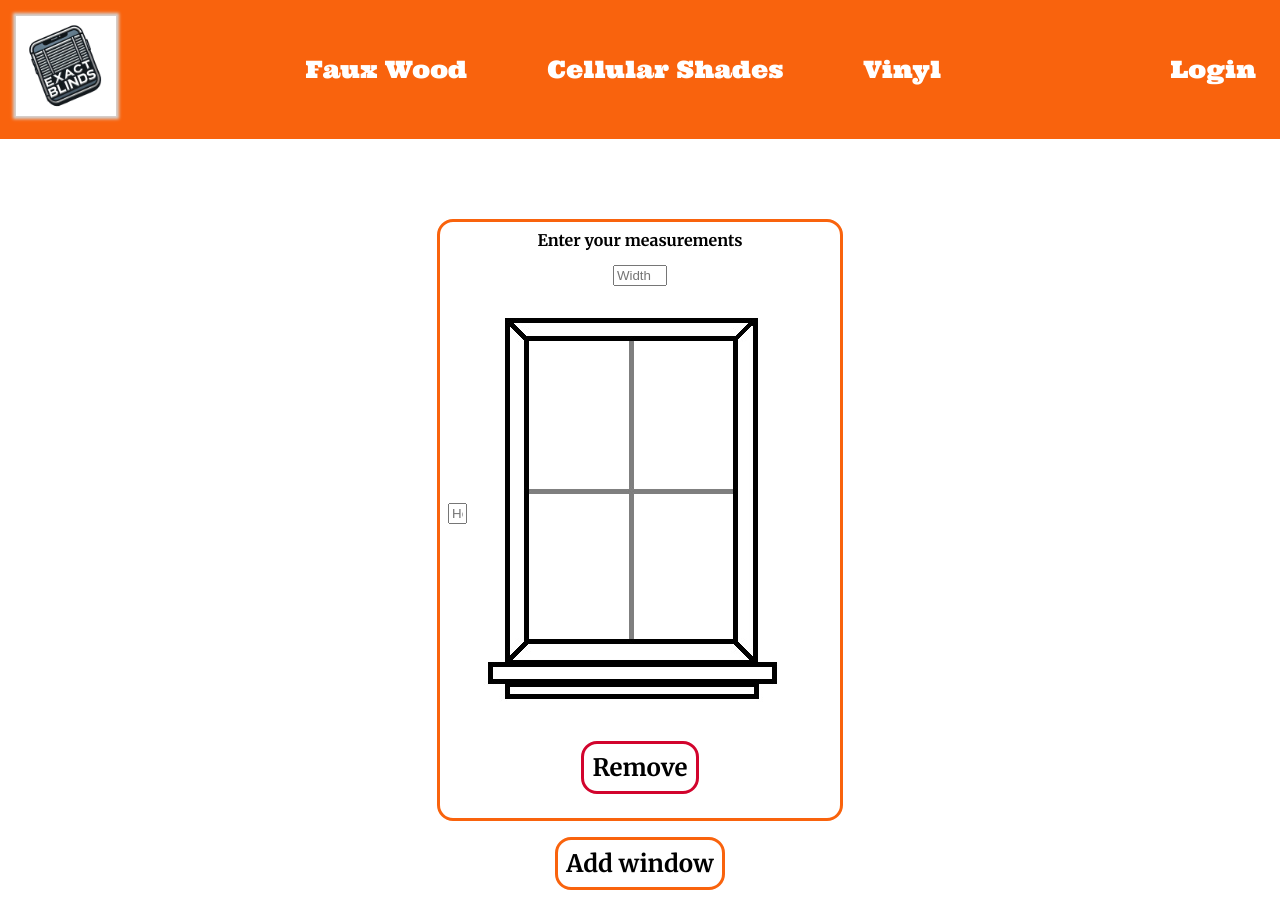
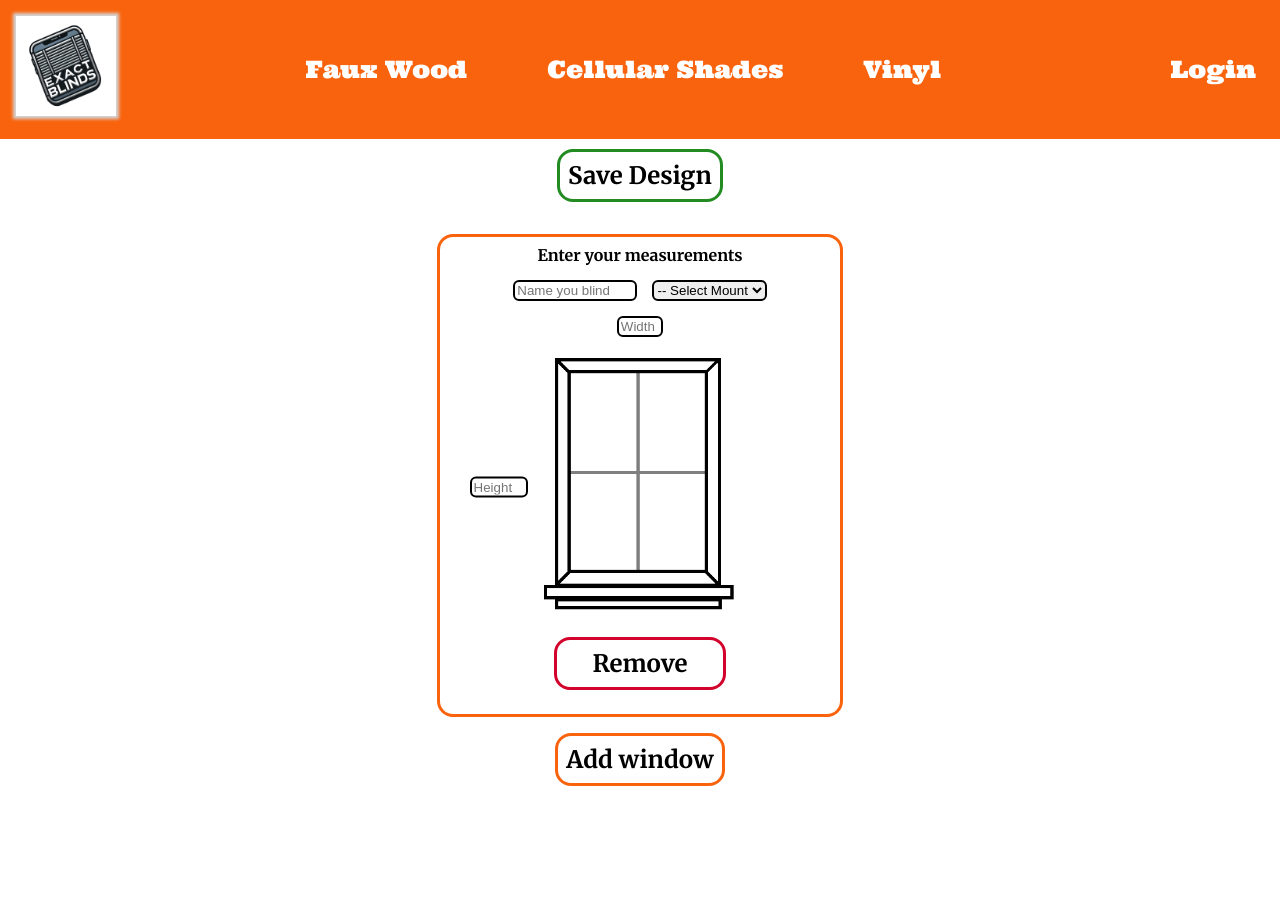
Before and after one commit to Anthony-Ghilardi/ExactBlinds, a React (Create React App) app: page /designer in a window 1280 px wide. Both pictures are taken after a click on the button "Add window". After the commit the page ends 802 px from the top, so only its background shows below. Built offline with nearby package versions, Linux system fonts and the light colour scheme; no server answers.

Commit message:
Ability to locally save blind measurements

```diff
--- a/src/components/BlindCard/BlindCard.jsx
+++ b/src/components/BlindCard/BlindCard.jsx
@@ -1,46 +1,74 @@
-import React, { useState } from "react";
+import React from "react";
 import "./blind-card.css";
 import BlindCardWindow from "../../images/BlindCardWindow.jpg";
 
-export default function BlindCard({id, removeCard}) {
-  const [widthValue, setWidthValue] = useState("");
-  const [heightValue, setHeightValue] = useState("");
+export default function BlindCard({ id, name, mountType, width, height, updateCard, removeCard }) {
 
   const handleWidthInputChange = (e) => {
-    const WidthValue = e.target.value;
+    const width = e.target.value;
     const regex = /^\s*(\d+)?(\s+(\d+\/?\d*)?)?$/;
 
-    if(regex.test(WidthValue) || WidthValue === "") {
-        setWidthValue(WidthValue)
+    if (regex.test(width) || width === "") {
+      updateCard(id, { width });
     }
   };
 
   const handleHeightInputChange = (e) => {
-    const HeightValue = e.target.value;
+    const height = e.target.value;
     const regex = /^\s*(\d+)?(\s+(\d+\/?\d*)?)?$/;
 
-    if(regex.test(HeightValue) || HeightValue === "") {
-        setHeightValue(HeightValue)
+    if (regex.test(height) || height === "") {
+      updateCard(id, { height });
     }
+  };
+
+  const handleNameInput = (e) => {
+    const name = e.target.value;
+    updateCard(id, { name });
+  };
+
+  const handleDropdownInput = (e) => {
+    const mountType = e.target.value;
+    updateCard(id, { mountType });
+  };
+
+  const handleBlindSubmit = (e) => {
+    e.preventDefault();
   };
 
   return (
     <div className="blind-card-container">
       <h1 className="blind-card-header">Enter your measurements</h1>
+      <form className="blind-card-form" onSubmit={handleBlindSubmit}>
+        <div className="card-name-container">
+          <input
+            className="card-name-input"
+            type="text"
+            value={name}
+            onChange={handleNameInput}
+            placeholder="Name you blind"
+          />
+          <select className="dropdown-card-select" value={mountType} onChange={handleDropdownInput}>
+            <option value="">-- Select Mount Type --</option>
+            <option value="inside">Inside Mount</option>
+            <option value="outside">Outside Mount</option>
+            <option value="exact">Exact size</option>
+          </select>
+        </div>
         <div className="card-width-container">
           <input
             className="card-width-input"
             type="text"
-          value={widthValue}
+            value={width}
             onChange={handleWidthInputChange}
             placeholder="Width"
           />
         </div>
-      <div className="card-height-container">
+        <div className="blind-image-container">
           <input
             className="card-height-input"
             type="text"
-          value={heightValue}
+            value={height}
             onChange={handleHeightInputChange}
             placeholder="Height"
           />
@@ -50,9 +78,16 @@ export default function BlindCard({id, removeCard}) {
             alt="Window for size reference"
           />
         </div>
-      <div className="card-remove-btn-container">
-        <button className="card-remove-btn" onClick={() => removeCard(id)} type="button">Remove</button>
+        <div className="card-btn-container">
+          <button
+            className="card-remove-btn"
+            onClick={() => removeCard(id)}
+            type="button"
+          >
+            Remove
+          </button>
         </div>
+      </form>
     </div>
   );
 }
--- a/src/components/BlindCard/blind-card.css
+++ b/src/components/BlindCard/blind-card.css
@@ -20,6 +20,22 @@
     font-style: normal;
 }
 
+.card-name-container {
+    display: flex;
+    justify-content: center;
+    align-items: center;
+    margin: 0 auto;
+    margin-top: 15px;
+    gap: 15px;
+}
+
+.dropdown-card-select,
+.card-name-input {
+    width: 30%;
+    border: solid black 2px;
+    border-radius: 6px;
+}
+
 .card-width-container {
     display: flex;
     justify-content: center;
@@ -29,31 +45,48 @@
 }
 
 .card-width-input {
-    width: 25%;
+    width: 10%;
+    border: solid black 2px;
+    border-radius: 6px;
 }
 
-.card-height-container {
-    display: flex;
-    flex-direction: row;
-    justify-content: center;
-    align-items: center;
-    margin: 0 auto;
+.blind-image-container {
+  position: relative;
+  width: fit-content;
+  margin: 0 auto;
 }
 
 .card-height-input {
-    width: 10%;
+  position: absolute;
+  top: 50%;
+  left: -60px;
+  transform: translateY(-50%);
+  width: 50px;
+  z-index: 2;
+  border: solid black 2px;
+  border-radius: 6px;
 }
 
 .blind-card-image {
-    padding-right: 30px;
+    max-height: 300px;
+    display: block;
 }
 
-.card-remove-btn-container {
+.card-btn-container {
     display: flex;
-    justify-content: center;
+    flex-direction: row;
+    justify-content: space-evenly;
     align-items: center;
     margin: 0 auto;
     padding-bottom: 1rem;
+}
+
+.card-btn-container button {
+  display: flex;
+  align-items: center;
+  justify-content: center;
+  flex: 1;
+  max-width: 150px;
 }
 
 .card-remove-btn {
@@ -72,3 +105,12 @@
 .card-remove-btn:hover {
     background-color: #D2042D;
 }
+
+.submit-blind-card-container {
+    display: flex;
+    flex-direction: row;
+    justify-content: center;
+    align-items: center;
+    margin: 0 auto;
+    padding-bottom: 1rem;
+}
--- a/src/components/Cellular/Cellular.jsx
+++ b/src/components/Cellular/Cellular.jsx
@@ -138,7 +138,7 @@ export default function Cellular() {
       setShouldRenderTape(true);
       setToggleAnimation("fade-in");
       setIsHidden(true);
-      toast.warn(
+      toast.info(
         "You can move the tape measure anywhere, just click and drag!",
         {
           position: "bottom-center",
--- a/src/components/Designer/Designer.jsx
+++ b/src/components/Designer/Designer.jsx
@@ -1,15 +1,36 @@
 import { v4 as uuidv4 } from "uuid";
-import React, { useState } from "react";
+import React, { useState, useEffect } from "react";
+import { toast } from "react-toastify";
+import { Bounce } from "react-toastify";
 import Navbar from "../Navbar/Navbar";
 import BlindCard from "../BlindCard/BlindCard";
 import "./designer.css";
 
 export default function Designer() {
   const [blindArray, setBlindArray] = useState([]);
+  const [savedBlinds, setSavedBlinds] = useState([]);
+
+  useEffect(() => {
+    console.log("Updated blindArray:", blindArray);
+  }, [blindArray]);
+
+  useEffect(() => {
+    console.log("Final saved design:", savedBlinds);
+  }, [savedBlinds]);
 
   function createCard() {
-    const newCard = { id: uuidv4(), height: "", width: "" };
+    const newCard = {
+      id: uuidv4(),
+      name: "",
+      mountType: "",
+      width: "",
+      height: "",
+    };
     console.log("Created card with ID:", newCard.id);
+    console.log("Created card with name:", newCard.name);
+    console.log("Created card with mount type:", newCard.mountType);
+    console.log("Created card with width:", newCard.width);
+    console.log("Created card with height:", newCard.height);
     setBlindArray([...blindArray, newCard]);
   }
 
@@ -17,15 +38,79 @@ export default function Designer() {
     setBlindArray(blindArray.filter((a) => a.id !== id));
   }
 
+  function updateCard(id, updatedFields) {
+    const updateArray = blindArray.map((card) => {
+      if (card.id === id) {
+        return { ...card, ...updatedFields };
+      } else {
+        return card;
+      }
+    });
+    setBlindArray(updateArray);
+  }
+
+  function onSaveAll() {
+    const isValid = (card) =>
+      card.name === "" ||
+      card.mountType === "" ||
+      card.width === "" ||
+      card.height === "" ||
+      card.name.trim() === "" ||
+      isNaN(Number(card.width)) || isNaN(Number(card.height));
+    if (blindArray.some(isValid)) {
+      toast.warn("Please enter all measurements", {
+        toastId: "fauxwood invalid",
+        position: "bottom-center",
+        autoClose: 10000,
+        hideProgressBar: false,
+        closeOnClick: false,
+        pauseOnHover: true,
+        draggable: true,
+        progress: undefined,
+        theme: "light",
+        transition: Bounce,
+      });
+      return;
+    } else {
+      toast.success("All measurements saved!", {
+        position: "bottom-center",
+        autoClose: 5000,
+        hideProgressBar: false,
+        closeOnClick: false,
+        pauseOnHover: true,
+        draggable: true,
+        progress: undefined,
+        theme: "light",
+        transition: Bounce,
+      });
+      setSavedBlinds(blindArray);
+    }
+  }
+
   return (
     <div>
       <Navbar />
+      <div className="save-btn-container">
+        <button
+          className="save-all-btn"
+          onClick={onSaveAll}
+          disabled={blindArray.length === 0}
+          type="button"
+        >
+          Save Design
+        </button>
+      </div>
       <div className="card-container">
         {blindArray.map((blindArray) => (
           <BlindCard
             key={blindArray.id}
             id={blindArray.id}
+            name={blindArray.name}
+            mountType={blindArray.mountType}
+            width={blindArray.width}
+            height={blindArray.height}
             removeCard={removeCard}
+            updateCard={updateCard}
           />
         ))}
       </div>
--- a/src/components/Designer/designer.css
+++ b/src/components/Designer/designer.css
@@ -31,5 +31,34 @@
   justify-content: center;
   align-items: center;
   margin: 0 auto;
-  margin-top: 4rem;
+  margin-top: 1rem;
 }
+
+.save-btn-container {
+  display: flex;
+  justify-content: center;
+  align-items: center;
+  margin: 0 auto;
+  margin-top: 10px;
+  position: sticky;
+  top: 20px;
+  z-index: 1250;
+}
+
+.save-all-btn {
+  padding: 0.5rem;
+  border: solid #228b22;
+  background-color: #fff;
+  border-radius: 1rem;
+  font-weight: bold;
+  font-size: 1.5rem;
+  font-family: "Merriweather", serif;
+  font-weight: 700;
+  font-style: normal;
+  transition: background-color 0.2s ease;
+  cursor: pointer;
+}
+
+.save-all-btn:hover {
+  background-color: #228b22;
+}
--- a/src/components/FauxWood/FauxWood.jsx
+++ b/src/components/FauxWood/FauxWood.jsx
@@ -138,7 +138,7 @@ export default function FauxWood() {
       setShouldRenderTape(true);
       setToggleAnimation("fade-in");
       setIsHidden(true);
-      toast.warn(
+      toast.info(
         "You can move the tape measure anywhere, just click and drag!",
         {
           position: "bottom-center",
--- a/src/components/Vinyl/Vinyl.jsx
+++ b/src/components/Vinyl/Vinyl.jsx
@@ -138,7 +138,7 @@ export default function Vinyl() {
       setShouldRenderTape(true);
       setToggleAnimation("fade-in");
       setIsHidden(true);
-      toast.warn(
+      toast.info(
         "You can move the tape measure anywhere, just click and drag!",
         {
           position: "bottom-center",
```
Lines whose indentation alone changed are shown as unchanged.
